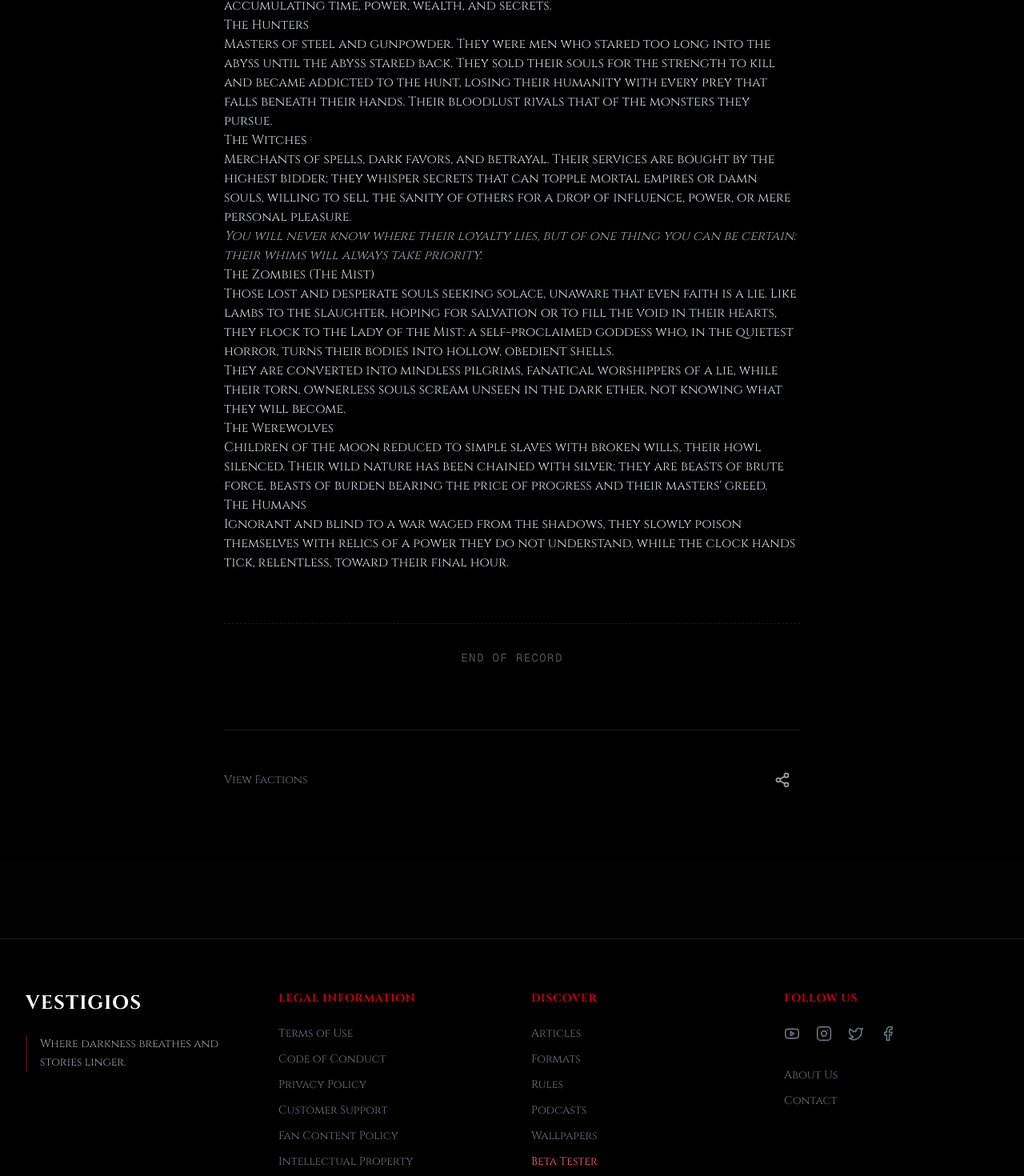
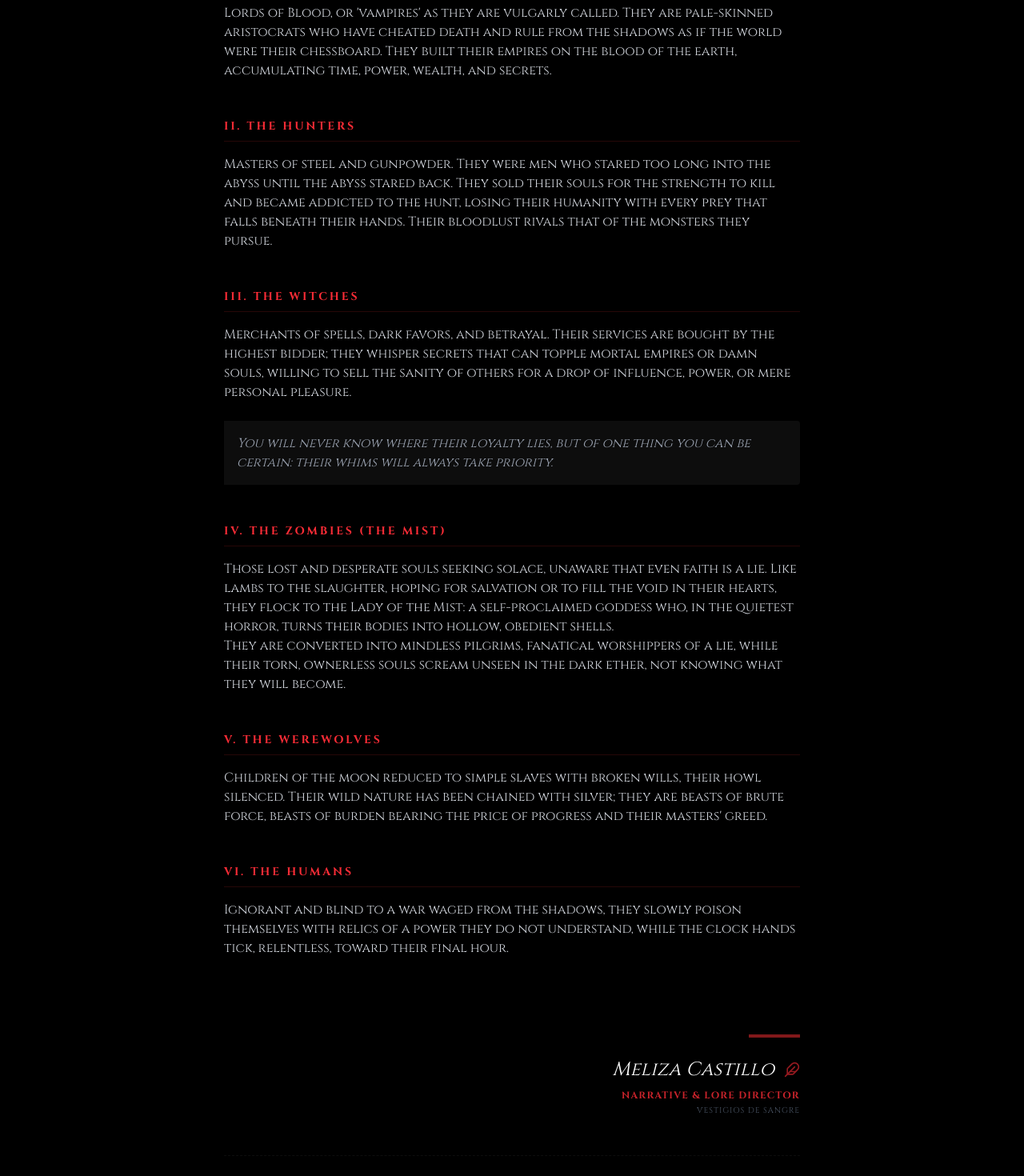
Before and after one commit to vestigiosentertainment/vestigios-website, a Next.js app: page /lore/genesis in a window 1280 px wide. Shown: the part 1012-2482 px from the top of the page at 80% size. Built offline with nearby package versions, Linux system fonts and the light colour scheme.

Commit message:
Update page.tsx

```diff
--- a/app/lore/genesis/page.tsx
+++ b/app/lore/genesis/page.tsx
@@ -1,9 +1,8 @@
-
 "use client"
 
 import { useLanguage } from "@/lib/language-context"
 import Link from "next/link"
-import { ArrowLeft, Clock, Share2, Skull } from "lucide-react"
+import { ArrowLeft, Clock, Share2, Skull, Feather } from "lucide-react"
 
 export default function GenesisLorePage() {
   const { language } = useLanguage()
@@ -42,7 +41,8 @@ export default function GenesisLorePage() {
         <div className="h-px w-full bg-gradient-to-r from-transparent via-white/20 to-transparent mb-12" />
 
         {/* Cuerpo del Texto */}
-        <div className="prose prose-invert prose-lg mx-auto prose-p:leading-relaxed prose-headings:font-serif prose-headings:text-red-500 prose-strong:text-white">
+        {/* Nota: 'prose' maneja los párrafos, pero hemos estilizado los H3 manualmente abajo para diferenciarlos */}
+        <div className="prose prose-invert prose-lg mx-auto prose-p:leading-relaxed prose-strong:text-white">
 
             {/* --- SECCIÓN 1: EL ORIGEN --- */}
             <p className="lead text-2xl text-white italic opacity-90 mb-10 border-l-4 border-red-800 pl-6 py-2">
@@ -63,10 +63,15 @@ export default function GenesisLorePage() {
             </div>
 
             {/* --- SECCIÓN 2: LA JERARQUÍA --- */}
-            <h2>{language === "es" ? "La Jerarquía de la Noche" : "The Hierarchy of the Night"}</h2>
+            <h2 className="text-3xl text-white font-bold text-center mb-8">{language === "es" ? "La Jerarquía de la Noche" : "The Hierarchy of the Night"}</h2>
+
+            {/* ESTILO DE MINI-TÍTULOS PERSONALIZADO */}
+            {/* Usamos font-sans y tracking amplio para diferenciarlos drásticamente del cuerpo del texto serif */}
 
             {/* VAMPIROS */}
-            <h3>{language === "es" ? "Los Eternos (Vampiros)" : "The Eternals (Vampires)"}</h3>
+            <h3 className="text-red-500 font-sans text-sm font-bold uppercase tracking-[0.2em] border-b border-red-900/30 pb-2 mt-12 mb-4">
+                I. {language === "es" ? "Los Eternos (Vampiros)" : "The Eternals (Vampires)"}
+            </h3>
             <p>
                 {language === "es"
                  ? "Señores de la Sangre o «vampiros», como son vulgarmente llamados. Son aristócratas de piel pálida que han burlado la muerte y gobiernan desde las sombras como si el mundo fuese su tablero de ajedrez. Construyeron sus imperios sobre la sangre de la tierra, acumulando tiempo, poder, riquezas y secretos."
@@ -74,7 +79,9 @@ export default function GenesisLorePage() {
             </p>
 
             {/* CAZADORES */}
-            <h3>{language === "es" ? "Los Cazadores" : "The Hunters"}</h3>
+            <h3 className="text-red-500 font-sans text-sm font-bold uppercase tracking-[0.2em] border-b border-red-900/30 pb-2 mt-12 mb-4">
+                II. {language === "es" ? "Los Cazadores" : "The Hunters"}
+            </h3>
             <p>
                 {language === "es"
                  ? "Maestros del acero y la pólvora. Fueron hombres que miraron demasiado tiempo al abismo hasta que este les devolvió la mirada. Vendieron su alma por la fuerza para matar y se volvieron adictos a la cacería, perdiendo su humanidad con cada presa que cae bajo sus manos. Su sed de sangre rivaliza con la de los monstruos que persiguen."
@@ -82,20 +89,24 @@ export default function GenesisLorePage() {
             </p>
 
             {/* BRUJAS */}
-            <h3>{language === "es" ? "Las Brujas" : "The Witches"}</h3>
+            <h3 className="text-red-500 font-sans text-sm font-bold uppercase tracking-[0.2em] border-b border-red-900/30 pb-2 mt-12 mb-4">
+                III. {language === "es" ? "Las Brujas" : "The Witches"}
+            </h3>
             <p>
                 {language === "es"
                  ? "Comerciantes de hechizos, favores oscuros y traiciones. Sus servicios son comprados por el mejor postor; susurran secretos que pueden derribar imperios mortales o condenar almas, dispuestas a vender la cordura de otros por una gota de influencia, poder o mero goce personal."
                  : "Merchants of spells, dark favors, and betrayal. Their services are bought by the highest bidder; they whisper secrets that can topple mortal empires or damn souls, willing to sell the sanity of others for a drop of influence, power, or mere personal pleasure."}
             </p>
-            <blockquote className="border-l-red-900 text-gray-400 italic">
+            <blockquote className="border-l-red-900 text-gray-400 italic bg-white/5 p-4 my-6 rounded-r-lg">
                 {language === "es"
                  ? "Nunca sabrás de qué lado está su lealtad, pero de lo que sí puedes estar seguro es de que sus caprichos siempre tendrán prioridad."
                  : "You will never know where their loyalty lies, but of one thing you can be certain: their whims will always take priority."}
             </blockquote>
 
             {/* ZOMBIES */}
-            <h3>{language === "es" ? "Los Zombis (La Bruma)" : "The Zombies (The Mist)"}</h3>
+            <h3 className="text-red-500 font-sans text-sm font-bold uppercase tracking-[0.2em] border-b border-red-900/30 pb-2 mt-12 mb-4">
+                IV. {language === "es" ? "Los Zombis (La Bruma)" : "The Zombies (The Mist)"}
+            </h3>
             <p>
                 {language === "es"
                  ? "Aquellos perdidos y desesperados que buscan consuelo sin saber que incluso la fe es una mentira. Como corderos al matadero, con la esperanza de salvación o de llenar el vacío de sus corazones, se dirigen a la Dama de la Bruma: una diosa autoproclamada que, en el horror más silencioso, convertirá sus cuerpos en cascarones huecos y obedientes."
@@ -108,7 +119,9 @@ export default function GenesisLorePage() {
             </p>
 
             {/* LICANTROPOS */}
-            <h3>{language === "es" ? "Los Licántropos" : "The Werewolves"}</h3>
+            <h3 className="text-red-500 font-sans text-sm font-bold uppercase tracking-[0.2em] border-b border-red-900/30 pb-2 mt-12 mb-4">
+                V. {language === "es" ? "Los Licántropos" : "The Werewolves"}
+            </h3>
             <p>
                 {language === "es"
                  ? "Hijos de la luna reducidos a simples esclavos de voluntad rota, cuyo aullido ha sido silenciado. Su naturaleza salvaje ha sido encadenada con plata; son bestias de fuerza bruta, carne de yugo que carga con el precio del progreso y la codicia de sus amos."
@@ -116,23 +129,41 @@ export default function GenesisLorePage() {
             </p>
 
             {/* HUMANOS */}
-            <h3>{language === "es" ? "Los Humanos" : "The Humans"}</h3>
+            <h3 className="text-red-500 font-sans text-sm font-bold uppercase tracking-[0.2em] border-b border-red-900/30 pb-2 mt-12 mb-4">
+                VI. {language === "es" ? "Los Humanos" : "The Humans"}
+            </h3>
             <p>
                 {language === "es"
                  ? "Ignorantes y ciegos ante una guerra que se libra desde las sombras, se envenenan lentamente con reliquias de un poder que no comprenden mientras las agujas del reloj marcan, implacables, su hora final."
                  : "Ignorant and blind to a war waged from the shadows, they slowly poison themselves with relics of a power they do not understand, while the clock hands tick, relentless, toward their final hour."}
             </p>
 
-            {/* Espacio para imagen futura */}
-            <div className="mt-16 pt-8 border-t border-dashed border-white/10 text-center">
-                <p className="text-zinc-600 text-sm font-mono uppercase tracking-widest">
+            {/* FIRMA DE LA DIRECTORA */}
+            <div className="mt-24 mb-12 flex flex-col items-end">
+                <div className="w-16 h-1 bg-red-900 mb-6"></div>
+                <div className="text-right">
+                    <p className="font-serif italic text-2xl text-white mb-2 flex items-center justify-end gap-3">
+                        Meliza Castillo <Feather className="w-5 h-5 text-red-500 opacity-60" />
+                    </p>
+                    <p className="text-xs text-red-500 font-sans font-bold uppercase tracking-widest opacity-80">
+                        {language === "es" ? "Directora Narrativa y Lore" : "Narrative & Lore Director"}
+                    </p>
+                    <p className="text-[10px] text-gray-600 font-sans uppercase tracking-widest mt-1">
+                        Vestigios de Sangre
+                    </p>
+                </div>
+            </div>
+
+            {/* Fin del Registro (Visualmente más sutil ahora que está la firma) */}
+            <div className="pt-8 border-t border-dashed border-white/5 text-center">
+                <p className="text-zinc-700 text-xs font-mono uppercase tracking-[0.3em]">
                     {language === "es" ? "Fin del Registro" : "End of Record"}
                 </p>
             </div>
 
         </div>
 
-        {/* Footer del Lore */}
+        {/* Footer de Navegación */}
         <div className="mt-20 pt-10 border-t border-white/10 flex justify-between items-center">
             <div className="text-sm text-gray-500">
                  <Link href="/project" className="hover:text-red-500 transition-colors">
```
